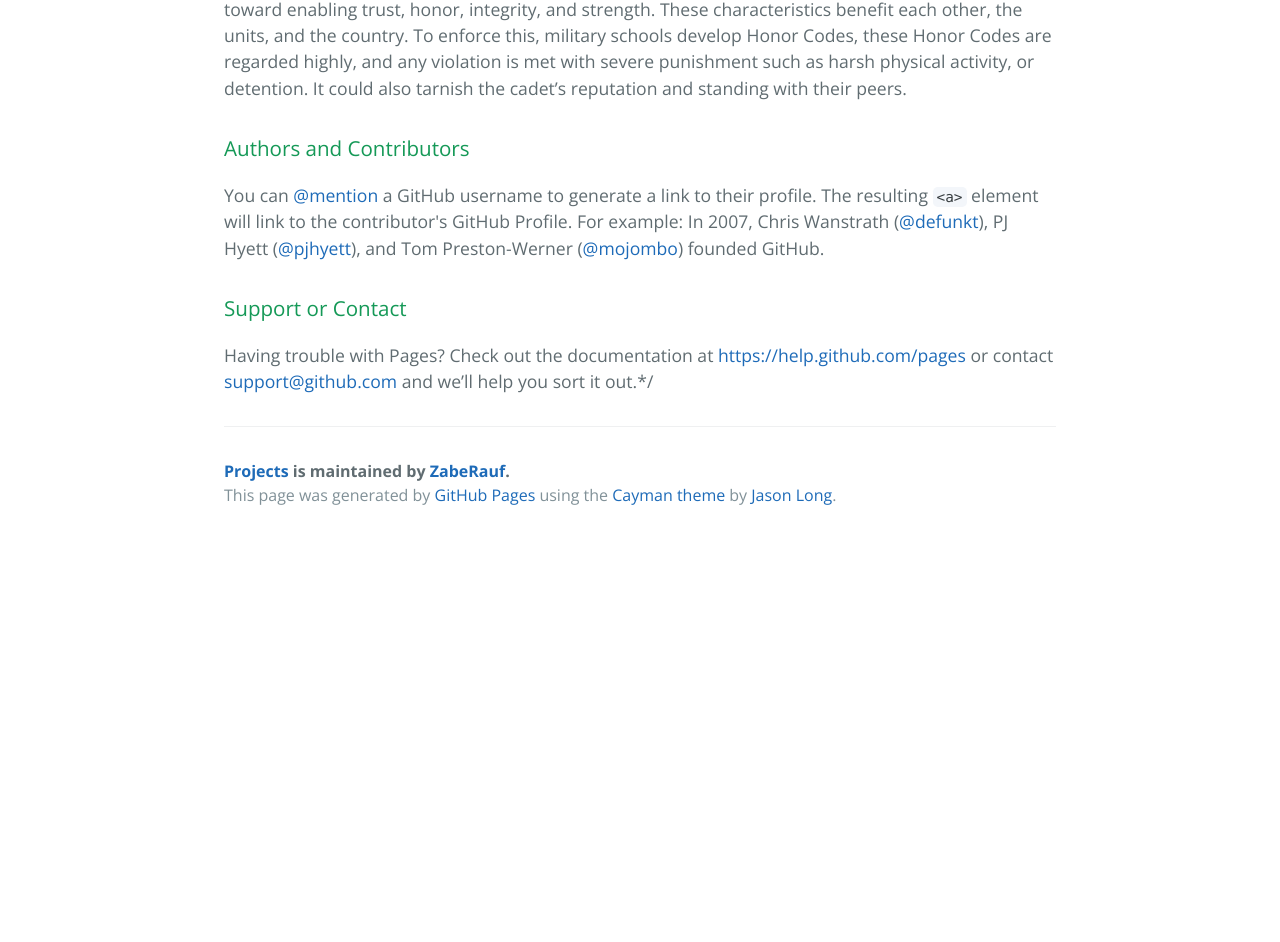
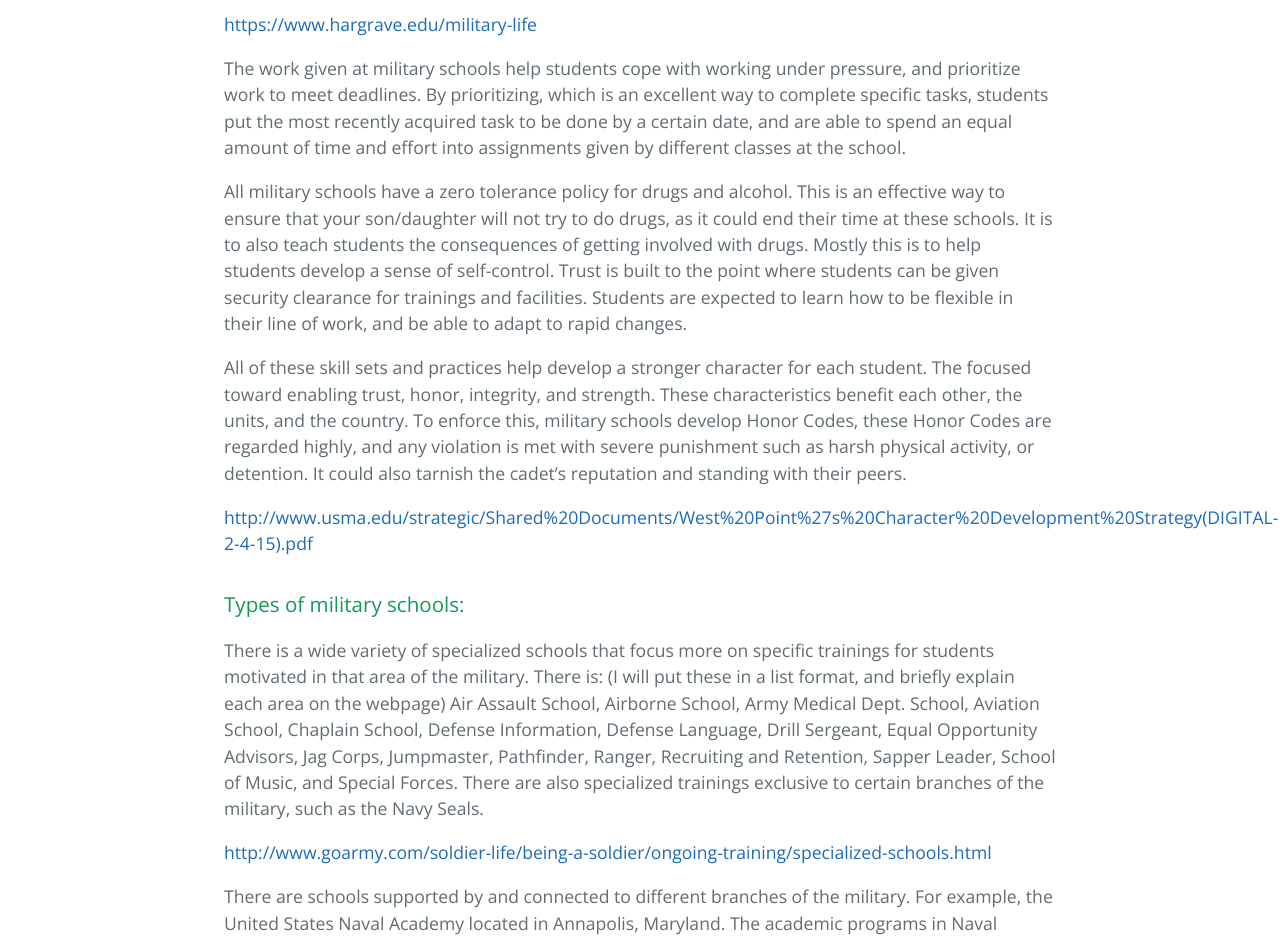
Before and after one commit to ZabeRauf/Projects, a plain HTML site: page index.html in a window 1280 px wide. Shown: the part 1858-2800 px from the top of the page. Before the commit the page ends 2397 px from the top, so only its background shows below. Drawn offline with nearby package versions, Linux system fonts and the light colour scheme.

Commit message:
Update index.html

```diff
--- a/index.html
+++ b/index.html
@@ -21,40 +21,47 @@
     <section class="main-content">
       <h3>Military School!</h3>
       <p>By going to military schools you can get a diverse education and master a variety of skill sets. Military schools provide students with the experiences and disciplines for better judgment, and self-discipline. Military School is just like High School, though with instructors that teach with a militaristic style. Most military schools still have a civilian student body along with military cadets, save for Virginia Military Institute in which the entire student body consists of cadets, and is state-sponsored. Along with that, some high schools have Junior Reserve Officer Training Corps (JROTC) for students to gain knowledge prior to enrolling at a college or Military Academy. Some of the colleges considered military academies are operated and funded by the Federal Government. </p>
+    <img src="http://upload.wikimedia.org/wikipedia/commons/c/c2/United_States_Military_Academy_11-1-2008.jpg"/>
 
-/*<pre><code>$ cd your_repo_root/repo_name
-$ git fetch origin
-$ git checkout gh-pages
-</code></pre>*/
 
-<p></p>
+<p>Military schools for middle, and high school students are still just like the normal school systems though they focus on students who want to join the military and for parents who know that military school is right for their child and know that it will set them on the right path to success.</p>
 
 <h3>Benefits of Attending Military School: </h3>
 
 <p>There are many benefits to attending any military school. For one, no matter the level of the school, a high quality education is of primary focus. Men and women who attend a military school will be “prepared for a life of leadership and community involvement.” Military schools help with character development to help the student become the person they want to be. Student will be valued, and learn qualities that make a good person. They will learn core values of integrity, honor, self-discipline, and service among others. While it may be difficult to adjust to the environment, students will become structured, and will become familiar to the way of life at these schools. If your child decides that any branch of the military is right for him or her, then another benefit of going to military school will help them progress further in the ranks of the military. Finally, commitment plays a big part in this. Time spent at military school will help ready the student for a life of commitments and service to their community and country.</p>
+
+<p>Military schools for middle, and high school students are still just like the normal school systems though they focus on students who want to join the military and for parents who know that military school is right for their child and know that it will set them on the right path to success.</p>
 <a href='http://www.usmilitary.com/17260/reasons-to-choose-a-military-school/'>http://www.usmilitary.com/17260/reasons-to-choose-a-military-school/</a>
 
 <h3>Skills Developed in Military School:</h3>
 
 <p>On top of self-discipline and better judgement, they also develop responsibility, leadership skills that will benefit the student in college, and countless years after. Most schools value teamwork, and interpersonal skills to enlighten students to be proper men and women for the future. Timing and organization is one of the important skills also applied to the education received at military schools, and academies. As noted by Hargrave Military School’s website, there is no simple path, a military environment requires determination and strength. Also, students can go for different areas of training even if they won’t specialize with it while in military academies, or as a full soldier for a certain branch in the military. For example, a student could go to an airborne school for training. </p>
+<a href='https://www.hargrave.edu/military-life'>https://www.hargrave.edu/military-life</a>
+
 
 <p>The work given at military schools help students cope with working under pressure, and prioritize work to meet deadlines. By prioritizing, which is an excellent way to complete specific tasks, students put the most recently acquired task to be done by a certain date, and are able to spend an equal amount of time and effort into assignments given by different classes at the school. </p>
 
 <p>All military schools have a zero tolerance policy for drugs and alcohol. This is an effective way to ensure that your son/daughter will not try to do drugs, as it could end their time at these schools. It is to also teach students the consequences of getting involved with drugs. Mostly this is to help students develop a sense of self-control. Trust is built to the point where students can be given security clearance for trainings and facilities. Students are expected to learn how to be flexible in their line of work, and be able to adapt to rapid changes.</p>
 
 <p>All of these skill sets and practices help develop a stronger character for each student. The focused toward enabling trust, honor, integrity, and strength. These characteristics benefit each other, the units, and the country. To enforce this, military schools develop Honor Codes, these Honor Codes are regarded highly, and any violation is met with severe punishment such as harsh physical activity, or detention. It could also tarnish the cadet’s reputation and standing with their peers.</p>
+<a href='http://www.usma.edu/strategic/Shared%20Documents/West%20Point%27s%20Character%20Development%20Strategy(DIGITAL-2-4-15).pdf'>http://www.usma.edu/strategic/Shared%20Documents/West%20Point%27s%20Character%20Development%20Strategy(DIGITAL-2-4-15).pdf</a>
 
-<h3>Authors and Contributors</h3>
+<h3>Types of military schools:</h3>
 
-<p>You can <a href="https://github.com/blog/821" class="user-mention">@mention</a> a GitHub username to generate a link to their profile. The resulting <code>&lt;a&gt;</code> element will link to the contributor's GitHub Profile. For example: In 2007, Chris Wanstrath (<a href="https://github.com/defunkt" class="user-mention">@defunkt</a>), PJ Hyett (<a href="https://github.com/pjhyett" class="user-mention">@pjhyett</a>), and Tom Preston-Werner (<a href="https://github.com/mojombo" class="user-mention">@mojombo</a>) founded GitHub.</p>
+<p>There is a wide variety of specialized schools that focus more on specific trainings for students motivated in that area of the military. There is: (I will put these in a list format, and briefly explain each area on the webpage) Air Assault School, Airborne School, Army Medical Dept. School, Aviation School, Chaplain School, Defense Information, Defense Language, Drill Sergeant, Equal Opportunity Advisors, Jag Corps, Jumpmaster, Pathfinder, Ranger, Recruiting and Retention, Sapper Leader, School of Music, and Special Forces. There are also specialized trainings exclusive to certain branches of the military, such as the Navy Seals.</p>
+<a href='http://www.goarmy.com/soldier-life/being-a-soldier/ongoing-training/specialized-schools.html'>http://www.goarmy.com/soldier-life/being-a-soldier/ongoing-training/specialized-schools.html</a>
 
+<p>There are schools supported by and connected to different branches of the military. For example, the United States Naval Academy located in Annapolis, Maryland. The academic programs in Naval Academies are focused on Science, Technology, Engineering, and Mathematics (STEM). “Graduates who are proficient in scientific inquiry, logical reasoning and problem solving will provide an officer corps ready to lead in each warfare community of the Navy and Marine Corps.” Some student will do special trainings offered by Naval Academies or scholar programs, for instance Nuclear Navy. Some will also decide to do extensive research on topic such as; Nuclear Power, Oxidizer Injection, and Hybrid Rocket Motor Systems.</p>
+<a href='http://www.usna.edu/Academics/Majors-and-Courses/index.php'>http://www.usna.edu/Academics/Majors-and-Courses/index.php</a>
+
+<p></p>
 <h3>
 <a id="support-or-contact" class="anchor" href="#support-or-contact" aria-hidden="true"><span class="octicon octicon-link"></span></a>Support or Contact</h3>
 
 <p>Having trouble with Pages? Check out the documentation at <a href="https://help.github.com/pages">https://help.github.com/pages</a> or contact <a href="mailto:support@github.com">support@github.com</a> and we’ll help you sort it out.*/</p>
 
       <footer class="site-footer">
-        <span class="site-footer-owner"><a href="https://github.com/ZabeRauf/Projects">Projects</a> is maintained by <a href="https://github.com/ZabeRauf">ZabeRauf</a>.</span>
+        <span class="site-footer-owner"><a href="https://github.com/ZabeRauf/Projects">Projects</a> is maintained and partially coded by <a href="https://github.com/ZabeRauf">ZabeRauf</a>.</span>
 
         <span class="site-footer-credits">This page was generated by <a href="https://pages.github.com">GitHub Pages</a> using the <a href="https://github.com/jasonlong/cayman-theme">Cayman theme</a> by <a href="https://twitter.com/jasonlong">Jason Long</a>.</span>
       </footer>
```
